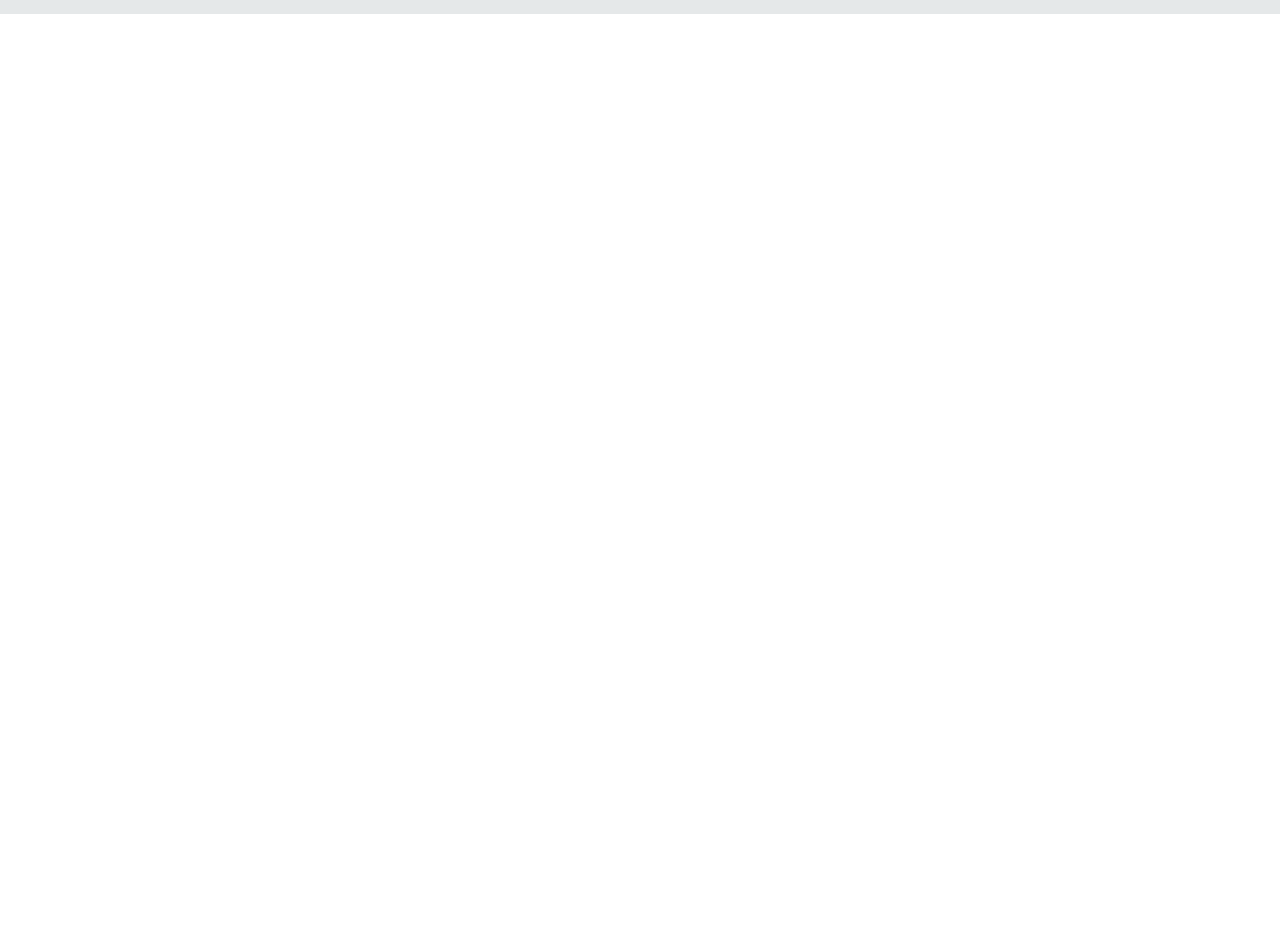
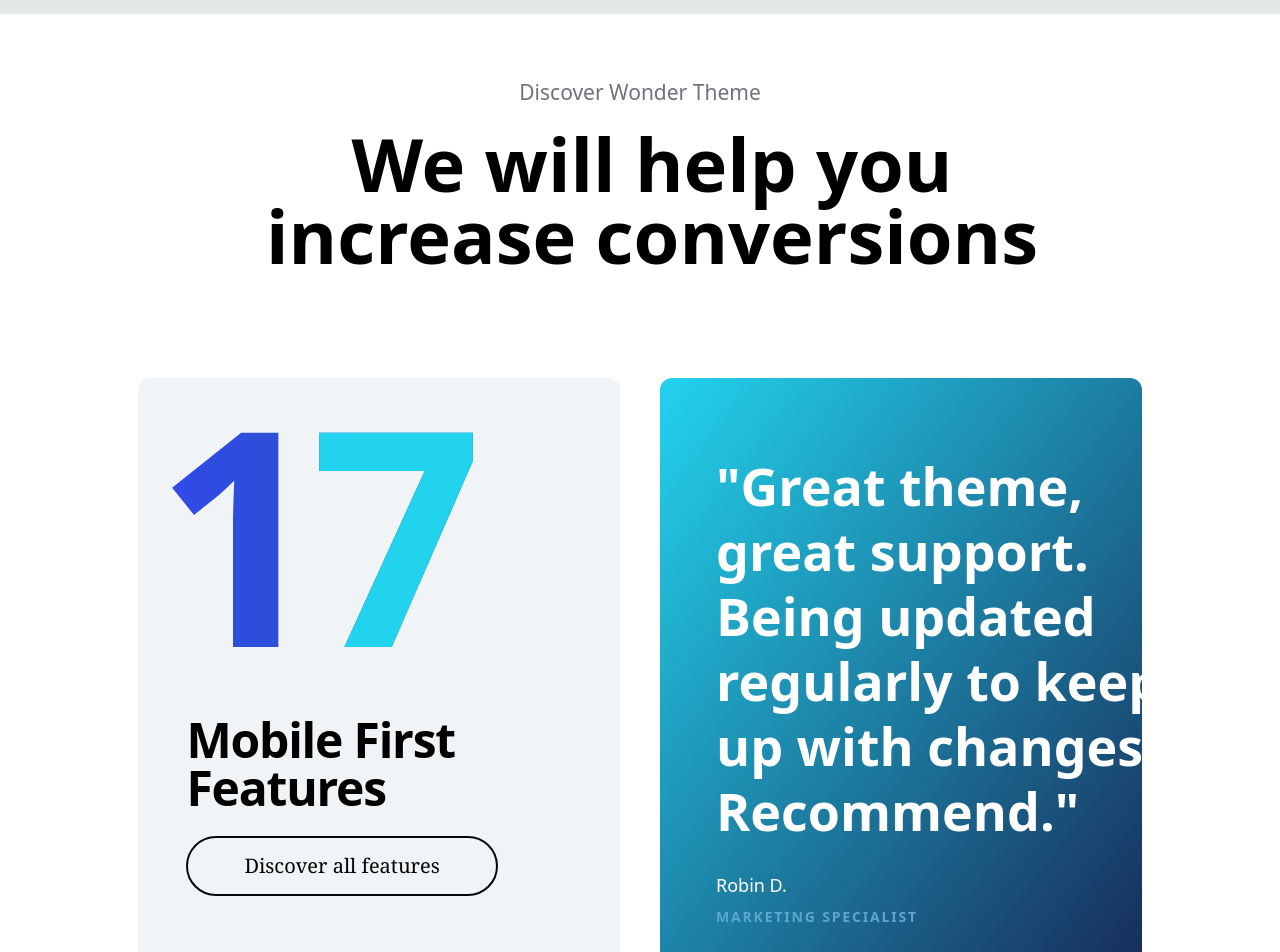
Before and after one commit to Ghostfreak-cypher/Wonder-Theme, a React (Vite) app: page / in a window 1280 px wide. Shown: the part 5360-6312 px from the top of the page. Before the commit the page ends 5374 px from the top, so only its background shows below. Built offline with nearby package versions, Linux system fonts and the light colour scheme.

Commit message:
feat: cards

```diff
--- a/src/App.jsx
+++ b/src/App.jsx
@@ -6,6 +6,8 @@ import MobileFirstTheme from "./Home/MobileFirstTheme";
 import HealthAndBeauty from "./Home/HealthAndBeauty";
 import FashionStore from "./Home/FashionStore";
 import WonderLiving from "./Home/WonderLiving";
+import Discover_Wonder_theme from "./Home/Discover_Wonder_theme";
+import Featured from "./Home/Featured";
 
 function App() {
   return (
@@ -17,6 +19,8 @@ function App() {
       <HealthAndBeauty />
       <FashionStore />
       <WonderLiving />
+      <Discover_Wonder_theme />
+      <Featured />
     </div>
   );
 }
--- /dev/null
+++ b/src/Home/Discover_Wonder_theme.jsx
@@ -0,0 +1,20 @@
+import React from "react";
+
+function Discover_Wonder_theme() {
+  return (
+    <div>
+      <div className="Text flex  justify-center  items-center   h-[300px]">
+        <div className="flex flex-col leading-[72px] items-center">
+          <h1 className="text-[21px] text-zinc-500 ">Discover Wonder Theme</h1>
+          <h1 className="text-[74px] pl-6 text-black font-sans font-bold text-center">
+            We will help you
+            <br />
+            increase conversions
+          </h1>
+        </div>
+      </div>
+    </div>
+  );
+}
+
+export default Discover_Wonder_theme;
--- /dev/null
+++ b/src/Home/Featured.jsx
@@ -0,0 +1,42 @@
+import React from "react";
+
+function Featured() {
+  return (
+    <div className="w-full py-6">
+      <div className="px-20">
+        <div className="  cards w-full flex justify-center gap-10 mt-10">
+          <div className=" cardcontainer relative rounded-xl w-[43%] h-[80vh] bg-[#F1F4F6] ">
+            <div className="card w-full h-full -mt-10 rounded-xl overflow-hidden">
+              <h1 className=" ml-4 flex -mt-8 text-[300px] tracking-tighter font-bold bg-gradient-to-r from-[#3249E9] to-[#1c61aa] bg-clip-text text-transparent">
+                1 <h1 className="text-cyan-400">7</h1>
+              </h1>
+              <h1 className="text-[#000000] text-5xl font-semibold ml-12 tracking-tight -mt-10">
+                Mobile First <br />
+                Features
+              </h1>
+              <button className="mt-6 ml-12 bg-transparent font-serif text-xl text-black px-14 py-[14px] rounded-full border-gray-950 border-2 hover:bg-black hover:text-white transition duration-300">
+                Discover all features
+              </button>
+            </div>
+          </div>
+          <div className="cardcontainer relative w-[43%] rounded-xl  h-[80vh] bg-gradient-to-br from-cyan-400 to-blue-950">
+            <div className="card w-full h-full max-w-[30rem] flex justify-center items-center leading-none  ">
+              <p class="text-white relative left-14 bottom-2 right-2 text-[52px] font-bold leading-tight tracking-normal">
+                "Great theme, great support. Being updated regularly to keep up
+                with changes. Recommend."
+                <div class="mt-7">
+                  <p class="text-white text-lg font-normal">Robin D.</p>
+                  <p class="text-[#5DA6CF] tracking-[0.13em] mt-2 leading-tighter text-sm ">
+                    MARKETING SPECIALIST
+                  </p>
+                </div>
+              </p>
+            </div>
+          </div>
+        </div>
+      </div>
+    </div>
+  );
+}
+
+export default Featured;
```
